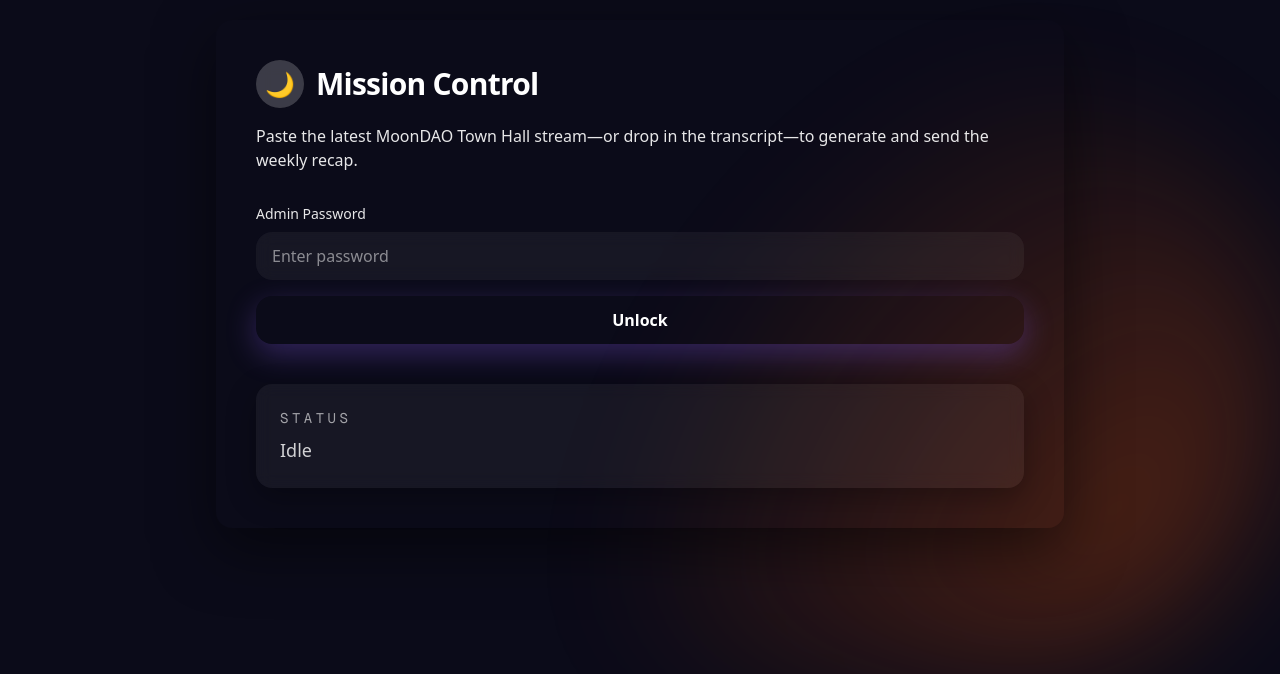
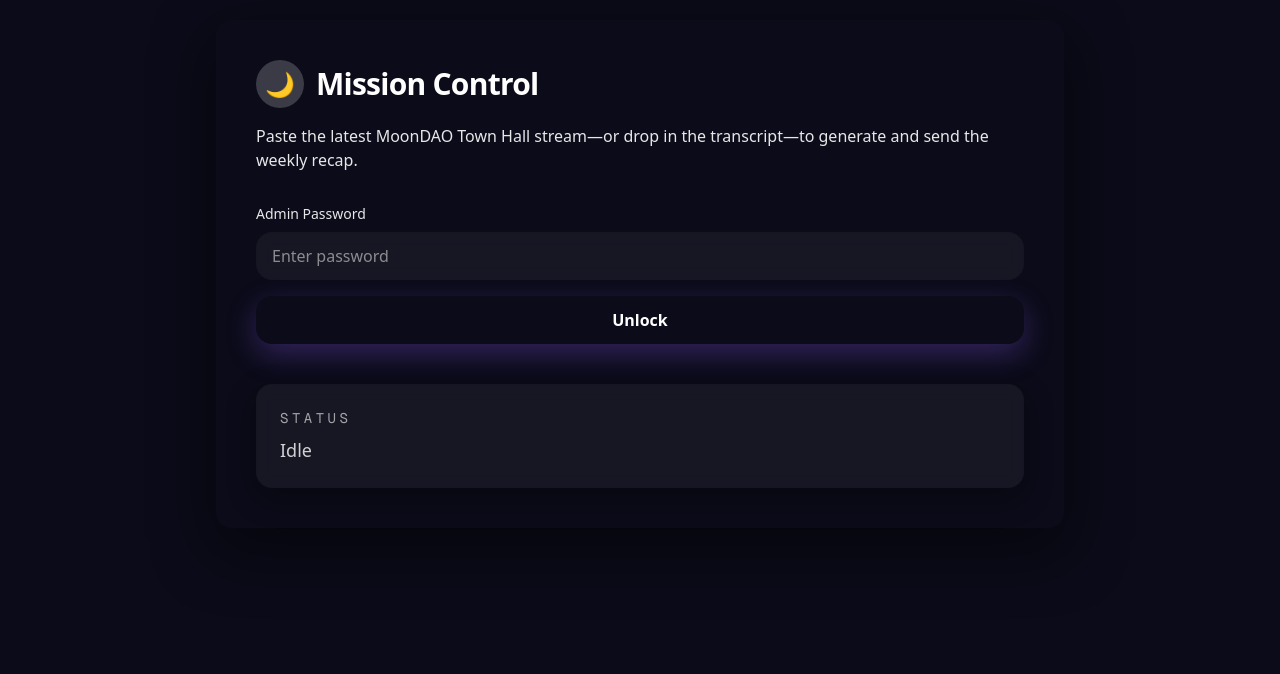
Before and after one commit to wonderofme/Moondao-Weekly, a Next.js app: page /admin in a window 1280 px wide. Shown: the part 126-800 px from the top of the page. Built offline with nearby package versions, Linux system fonts and the light colour scheme.

Commit message:
Refine background: Orange glow spans bottom 1/4 of screen

```diff
--- a/src/app/admin/page.js
+++ b/src/app/admin/page.js
@@ -250,14 +250,9 @@
 
   return (
     <div className="relative min-h-screen overflow-hidden bg-[#0B0B19]">
-      {/* Ambient red/orange glow at bottom right - refined */}
-      <div className="pointer-events-none fixed inset-0 overflow-hidden">
-        <div
-          className="absolute bottom-0 right-0 w-[800px] h-[600px] rounded-full blur-3xl opacity-40"
-          style={{
-            background: 'radial-gradient(circle at bottom right, #ea580c 0%, transparent 70%)'
-          }}
-        />
+      {/* Ambient red/orange glow - bottom 1/4 of background */}
+      <div className="pointer-events-none fixed inset-x-0 bottom-0 h-[30vh] z-0">
+        <div className="absolute inset-0 w-full h-full bg-gradient-to-t from-[#ea580c]/20 via-[#ea580c]/5 to-transparent blur-3xl" />
       </div>
 
       <main className="relative z-10 mx-auto flex min-h-screen w-full max-w-4xl flex-col justify-center px-6 py-16">
--- a/src/app/page.js
+++ b/src/app/page.js
@@ -50,14 +50,9 @@
 
   return (
     <div className="relative min-h-screen overflow-hidden bg-[#0B0B19]">
-      {/* Ambient red/orange glow at bottom right - refined to match screenshot */}
-      <div className="pointer-events-none fixed inset-0 overflow-hidden">
-        <div
-          className="absolute bottom-0 right-0 w-[800px] h-[600px] rounded-full blur-3xl opacity-40"
-          style={{
-            background: 'radial-gradient(circle at bottom right, #ea580c 0%, transparent 70%)'
-          }}
-        />
+      {/* Ambient red/orange glow - bottom 1/4 of background */}
+      <div className="pointer-events-none fixed inset-x-0 bottom-0 h-[30vh] z-0">
+        <div className="absolute inset-0 w-full h-full bg-gradient-to-t from-[#ea580c]/20 via-[#ea580c]/5 to-transparent blur-3xl" />
       </div>
 
       <main className="relative z-10 mx-auto flex min-h-screen w-full max-w-4xl flex-col justify-center px-6 py-16">
```
